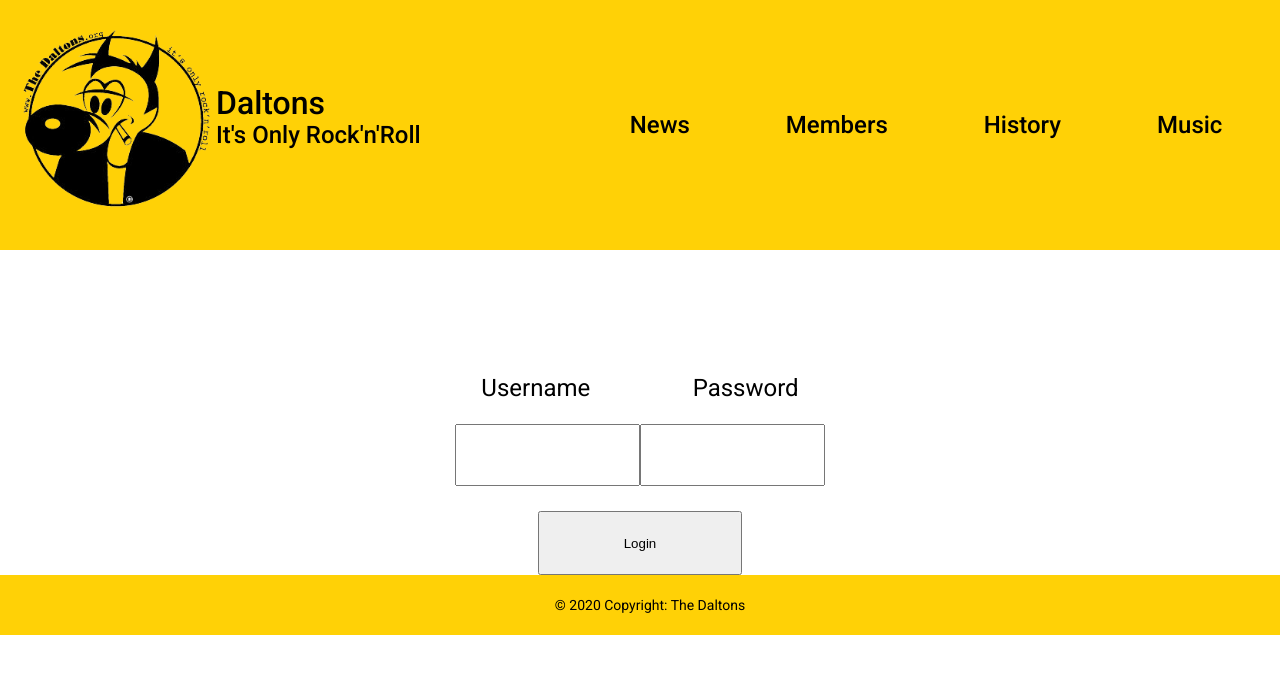
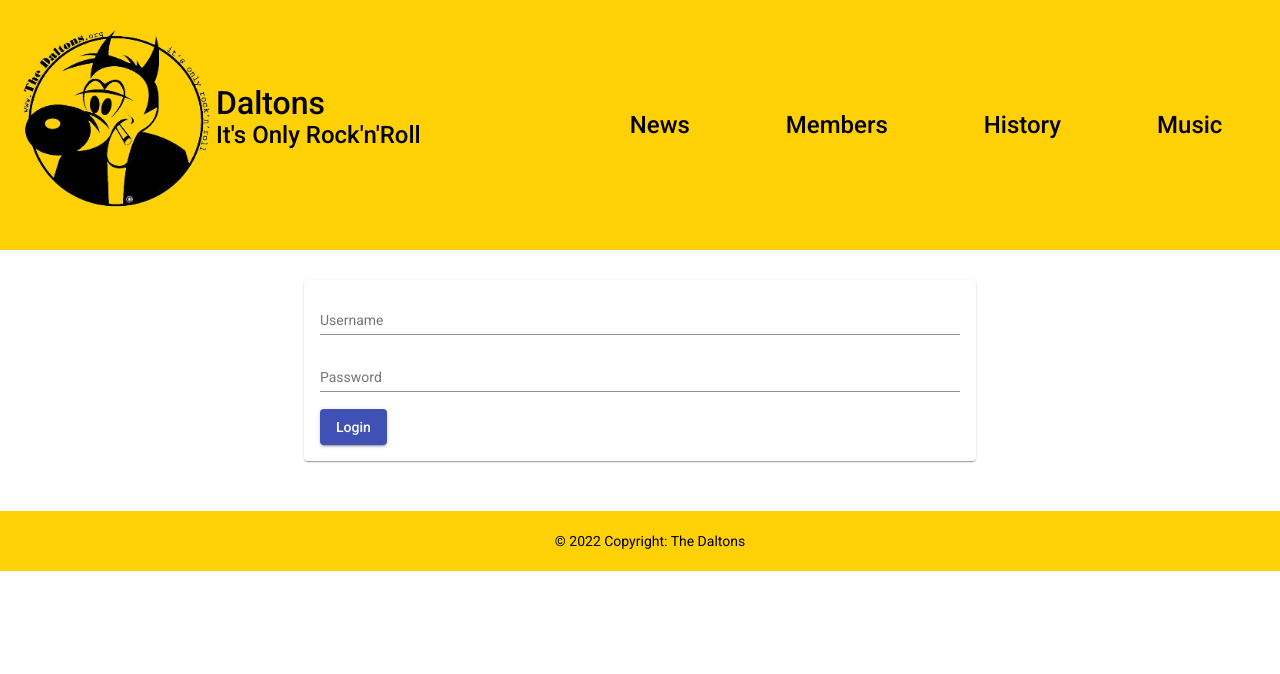
Before and after one commit to LianVin/daltons, an Angular app in the folder Programm/Frontend/: page /login in a window 1280 px wide. Shown: the top 674 px of the page. Built offline with nearby package versions, Linux system fonts and the light colour scheme.

Commit message:
fix website and dini fucking notä

```diff
--- a/Programm/Frontend/src/app/components/authentification/login/login.component.html
+++ b/Programm/Frontend/src/app/components/authentification/login/login.component.html
@@ -1,11 +1,11 @@
-<div class="login">
-    <div class="names">
-        <mat-label class="label">Username</mat-label>
-        <mat-label class="label">Password</mat-label>
-    </div>
-    <div>
-        <input class="input" matInput [(ngModel)]="logins.username">
-        <input class="input" matInput [(ngModel)]="logins.password">
-    </div>
-    <button class="button" (click)="login()">Login</button>
-</div>
+<mat-card class="login">
+  <mat-form-field class="inp">
+    <mat-label>Username</mat-label>
+    <input matInput [(ngModel)]="logins.username">
+  </mat-form-field>
+  <mat-form-field>
+    <mat-label>Password</mat-label>
+    <input matInput type="password" [(ngModel)]="logins.password">
+  </mat-form-field>
+  <button mat-raised-button color="primary" (click)="login()">Login</button>
+</mat-card>
--- a/Programm/Frontend/src/app/components/authentification/login/login.component.scss
+++ b/Programm/Frontend/src/app/components/authentification/login/login.component.scss
@@ -1,24 +1,8 @@
-.login{
-    display: flex;
-    flex-direction: column;
-    align-items: center;
+.login {
+  width: 50%;
+  margin: 30px auto auto;
 }
-.label{
-    font-size: x-large;
-    margin: 4vw;
-    align-self: center;
+
+mat-form-field {
+  width: 100%;
 }
-.input{
-    margin-top: 2vw;
-    align-self: center;
-    height: 7vh;
-}
-.button{
-    margin-top: 2vw;
-    width: 16vw;
-    height: 8vh;
-}
-.names{
-    margin-top: 10vw;
-    font-size: x-large;
-}
--- a/Programm/Frontend/src/app/components/authentification/register/register.component.html
+++ b/Programm/Frontend/src/app/components/authentification/register/register.component.html
@@ -1,25 +1,28 @@
-<div class="register" [formGroup]="newUser">
-    <div class="names">
-        <div>
-            <mat-label class="label">Username</mat-label>
-            <input class="input" matInput formControlName="username">
-        </div>
-        <div>
-            <mat-label class="label">Vorname</mat-label>
-            <input class="input" matInput formControlName="firstName">
-        </div>
-        <div>
-            <mat-label class="label">Nachname</mat-label>
-            <input class="input" matInput formControlName="lastName">
-        </div>
-        <div>
-            <mat-label class="label">E-Mail</mat-label>
-            <input class="input" matInput formControlName="email">
-        </div>
-        <div>
-            <mat-label class="label">Password</mat-label>
-            <input class="input" matInput formControlName="password">
-        </div>
-    </div>
-    <button class="button" (click)="registeration()">Registrieren</button>
-</div>
+<mat-card class="login" [formGroup]="newUser">
+  <mat-form-field class="inp">
+    <mat-label>Username</mat-label>
+    <input matInput formControlName="username">
+  </mat-form-field>
+
+  <mat-form-field class="inp">
+    <mat-label>Vorname</mat-label>
+    <input matInput formControlName="firstName">
+  </mat-form-field>
+
+  <mat-form-field class="inp">
+    <mat-label>Nachname</mat-label>
+    <input matInput formControlName="lastName">
+  </mat-form-field>
+
+  <mat-form-field class="inp">
+    <mat-label>E-Mail</mat-label>
+    <input type="email" matInput formControlName="email">
+  </mat-form-field>
+
+  <mat-form-field class="inp">
+    <mat-label>Passwort</mat-label>
+    <input type="password" matInput formControlName="password">
+  </mat-form-field>
+
+  <button mat-raised-button color="primary" (click)="registeration()">Registrieren</button>
+</mat-card>
--- a/Programm/Frontend/src/app/components/authentification/register/register.component.scss
+++ b/Programm/Frontend/src/app/components/authentification/register/register.component.scss
@@ -1,23 +1,8 @@
-.register{
-    display: flex;
-    flex-direction: column;
-    align-items: center;
+.login {
+  width: 50%;
+  margin: 30px auto auto;
 }
-.label{
-    font-size: x-large;
-    margin: 4vw;
+
+mat-form-field {
+  width: 100%;
 }
-.input{
-    margin-top: 2vw;
-    margin-left: 2vw;
-    height: 7vh;
-}
-.button{
-    margin-top: 2vw;
-    width: 16vw;
-    height: 8vh;
-}
-.names{
-    margin-top: 10vw;
-    font-size: x-large;
-}
--- a/Programm/Frontend/src/app/components/authentification/register/register.component.ts
+++ b/Programm/Frontend/src/app/components/authentification/register/register.component.ts
@@ -36,6 +36,7 @@ export class RegisterComponent implements OnInit {
     user.lastName = this.newUser.get('lastName').value;
     user.email = this.newUser.get('email').value;
     user.password = this.newUser.get('password').value;
+    console.log(user);
     this._userService.getUserByName(user.username).subscribe(result => {
       if (result == null) {
         this._roleService.getRolebyId(1).subscribe((result) => {
--- a/Programm/Frontend/src/app/components/footer/footer.component.html
+++ b/Programm/Frontend/src/app/components/footer/footer.component.html
@@ -1,4 +1,4 @@
 <footer class="bg-dark text-white mt-4">
-  <div class="footer-copyright text-center py-3">© 2020 Copyright: The Daltons
+  <div class="footer-copyright text-center py-3">© 2022 Copyright: The Daltons
   </div>
 </footer>
--- a/Programm/Frontend/src/app/components/footer/footer.component.scss
+++ b/Programm/Frontend/src/app/components/footer/footer.component.scss
@@ -1,4 +1,5 @@
 footer{
+  margin-top: 50px;
   display: flex;
   align-items: center;
   justify-content: center;
```
